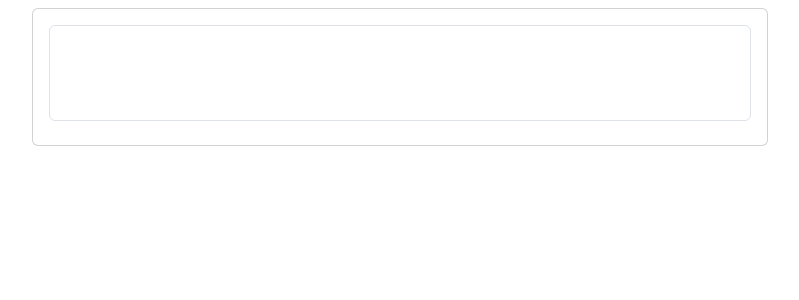
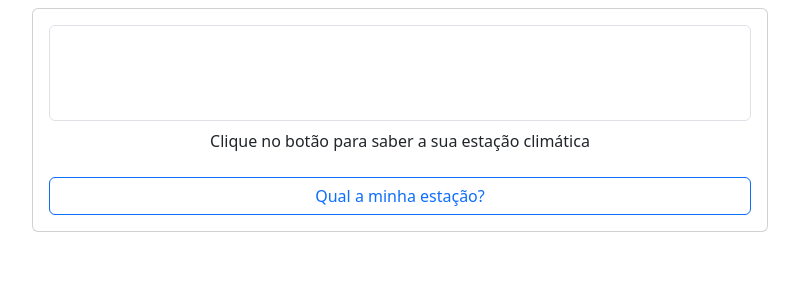
Before and after one commit to edunishidafatec/PDM_2025, a React (Vite) app in the folder estacao-climatica-classes/: page / in a window 1280 px wide. Shown: the top 300 px of the page, without its empty margins (240-1039 px from the left). Built offline with nearby package versions, Linux system fonts and the light colour scheme.

Commit message:
learn(ap05-react) : encerra a apostila

```diff
--- a/estacao-climatica-classes/index.html
+++ b/estacao-climatica-classes/index.html
@@ -5,7 +5,7 @@
     <link rel="icon" type="image/svg+xml" href="/vite.svg" />
     <meta name="viewport" content="width=device-width, initial-scale=1.0" />
     <title>Vite + React</title>
-    <link rel="stylesheet" href="https://cdnjs.cloudflare.com/ajax/libs/font-awesome/5.15.4/css/all.min.css">
+    <link rel="stylesheet" href="https://cdnjs.cloudflare.com/ajax/libs/font-awesome/5.15.4/css/all.min.css" integrity="sha512-1ycn6IcaQQ40/MKBW2W4Rhis/DbILU74C1vSrLJxCq57o941Ym01SwNsOMqvEBFlcgUa6xLiPY/NS5R+E6ztJQ==" crossorigin="anonymous" referrerpolicy="no-referrer" />
   </head>
   <body>
     <div id="root"></div>
--- a/estacao-climatica-classes/src/App.jsx
+++ b/estacao-climatica-classes/src/App.jsx
@@ -35,7 +35,7 @@ obterEstacao = (data, latitude) => {
 
 icones = {
   'Primavera': 'seedling',
-  'Verão': 'clouds-sun',
+  'Verão': 'sun',
   'Outono': 'tree',
   'Inverno': 'snowflake'
 }
@@ -49,7 +49,7 @@ obterLocalizacao = () => {
       //não faça assim, não atualize a tela, embora atualize a variavel
       // this.state.latitude = posicao.coords.latitude
       //Faça assim :)
-      this.setState({
+      this.setState({ /*Aqui é a parte que ele redeseha a tela*/
         latitude: posicao.coords.latitude,
         longitude: posicao.coords.longitude,
         estacao: estacao,
@@ -58,7 +58,10 @@ obterLocalizacao = () => {
       })
     },
     (erro) => {
-
+      console.log(erro)
+      this.setState({
+        mensagemDeErro: 'Tente novamente mais tarde'
+      })
     }
   )
 }
@@ -69,11 +72,34 @@ obterLocalizacao = () => {
           <div className="col-md-8">
             <div className="card">
               <div className="card-body">
+
                 <div
                 className="d-flex align-items-center border rounded mb-2"
                 style={{height: '6rem'}}>
-                  <i className={`fa-solid fa-5x fa-${this.state.icone}`}></i>
+                  <i className={`fas fa-5x fa-${this.state.icone}`}></i>
+                  <p className="w-75 ms-3 text-center fs-1">{this.state.estacao}</p>
                 </div>
+
+                <div>
+                  <p className="text-center">
+                    {/*renderização condicional */}
+                    {
+                      this.state.latitude ?
+                      `Coordenadas: ${this.state.latitude}, ${this.state.longitude}. Data: ${this.state.data}.`
+                      :
+                      this.state.mensagemDeErro ?
+                       `${this.state.mensagemDeErro}`
+                      :
+                      `Clique no botão para saber a sua estação climática`
+                    }
+                  </p>
+                </div>
+
+                <button
+                onClick={this.obterLocalizacao}
+                className='btn btn-outline-primary w-100 mt-2'>
+                    Qual a minha estação?
+                </button>
               </div>
             </div>
           </div>
```
